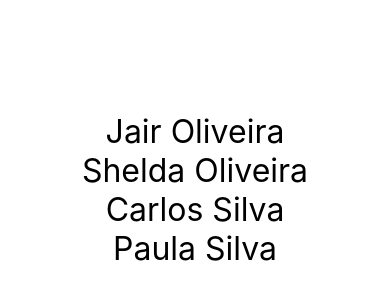
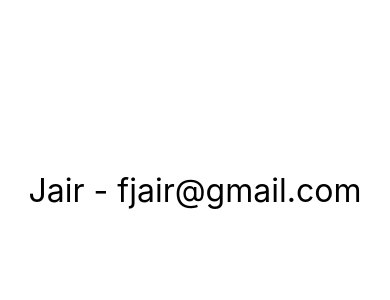
Before and after one commit to Francisco-Jair/estudos_react_native, a React Native app: screen / in a window 390 px wide. Shown: the part 232-532 px from the top of the page. Built offline with nearby package versions, Linux system fonts and the light colour scheme.

Commit message:
Renderização

```diff
--- a/App.js
+++ b/App.js
@@ -12,18 +12,20 @@ import DiferencaPlataforma from "./src/componentes/DiferencaPlataforma";
 import RenderazicaoCondicional from "./src/componentes/RenderazicaoCondicional";
 import Familia from "./src/componentes/relacao/Familia";
 import Membro from "./src/componentes/relacao/Membro";
+import UsuarioLogado from "./src/componentes/UsuarioLogado";
 
 export default function App() {
   return (
     <SafeAreaView style={style.app}>
-      <Familia>
+      <UsuarioLogado usuario={{ nome: "Jair", email: "fjair@gmail.com" }} />
+      {/* <Familia>
         <Membro nome="Jair" sobrenome="Oliveira" />
         <Membro nome="Shelda" sobrenome="Oliveira" />
       </Familia>
       <Familia>
         <Membro nome="Carlos" sobrenome="Silva" />
         <Membro nome="Paula" sobrenome="Silva" />
-      </Familia>
+      </Familia> */}
       {/* <RenderazicaoCondicional num={2} /> */}
       {/* <DiferencaPlataforma /> */}
       {/* <PaiIndireto /> */}
--- /dev/null
+++ b/src/componentes/IF.js
@@ -0,0 +1,7 @@
+export default (props) => {
+  if (props.teste) {
+    return props.children;
+  } else {
+    return false;
+  }
+};
--- /dev/null
+++ b/src/componentes/UsuarioLogado.js
@@ -0,0 +1,16 @@
+import React from "react";
+import { Text } from "react-native";
+import estilo from "../estilos/estilo";
+import IF from "./IF";
+
+export default function UsuarioLogado({ usuario = {} }) {
+  return (
+    <>
+      <IF teste={usuario && usuario.nome && usuario.email}>
+        <Text style={estilo.grande}>
+          {usuario.nome} - {usuario.email}
+        </Text>
+      </IF>
+    </>
+  );
+}
```
